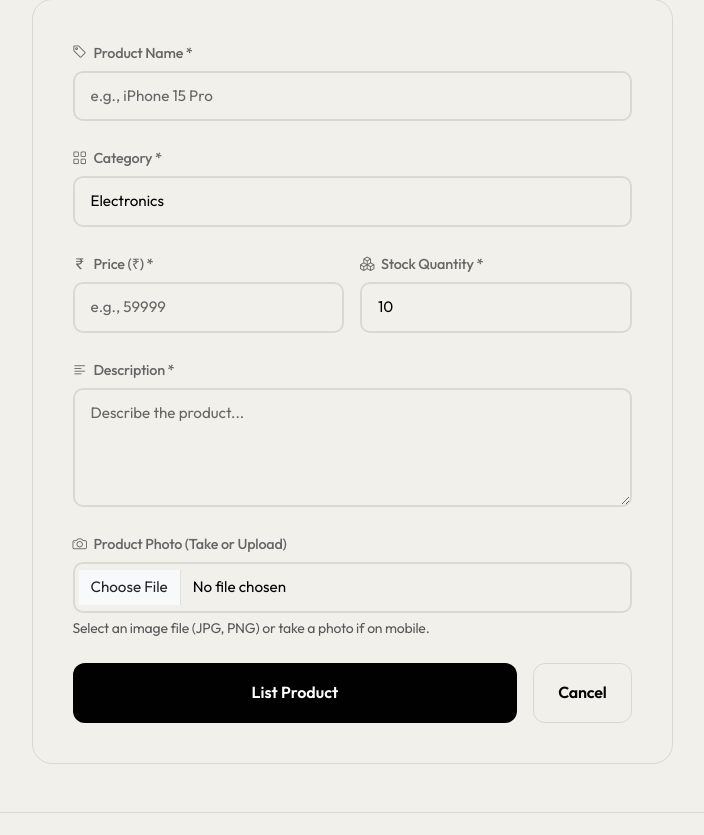
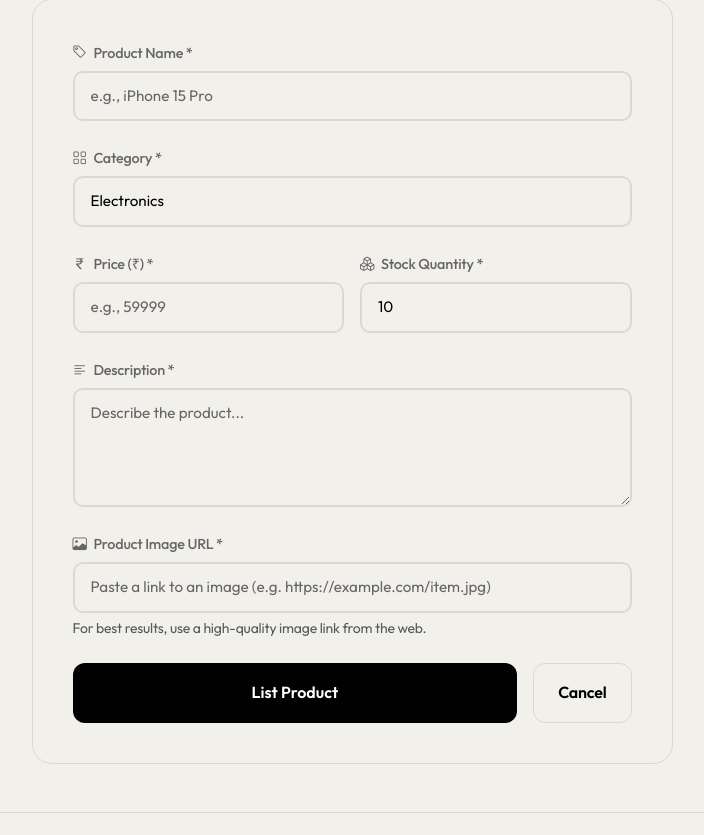
Before and after one commit to harshal9834/shopzone, a Django app: page /add-product/ in a window 1280 px wide. Shown: the part 389-1224 px from the top of the page, without its empty margins (288-992 px from the left). Run offline with Django 4.2, Linux system fonts and the light colour scheme; the visitor is signed in with stand-in values (Sample User, id 1).

Commit message:
Switch product images to URL-based to fix Vercel read-only filesystem error

```diff
--- a/store/forms.py
+++ b/store/forms.py
@@ -96,12 +96,12 @@ class ProductForm(forms.Form):
         ],
         widget=forms.Select(attrs={'class': 'form-control'})
     )
-    image = forms.ImageField(
+    image_url = forms.URLField(
         required=False,
-        label='Product Photo',
-        widget=forms.ClearableFileInput(attrs={
+        label='Product Image URL',
+        widget=forms.URLInput(attrs={
             'class': 'form-control',
-            'accept': 'image/*'
+            'placeholder': 'Paste a link to an image (e.g. https://example.com/item.jpg)'
         })
     )
     stock = forms.IntegerField(
--- a/store/views.py
+++ b/store/views.py
@@ -416,17 +416,12 @@ def add_product(request):
         return redirect('home')
 
     if request.method == 'POST':
-        form = ProductForm(request.POST, request.FILES)
+        form = ProductForm(request.POST)
         if form.is_valid():
             products_col = get_products_collection()
 
-            # Handle Image Upload
-            image_url = '/static/images/default-product.png'
-            if 'image' in request.FILES:
-                image_file = request.FILES['image']
-                fs = FileSystemStorage()
-                filename = fs.save(f'products/{image_file.name}', image_file)
-                image_url = fs.url(filename)
+            # Use the URL entered in the form, or a default fallback image
+            image_url = form.cleaned_data.get('image_url') or '/static/images/default-product.png'
 
             # Create the product document for MongoDB
             product_data = {
@@ -475,26 +470,17 @@ def edit_product(request, product_id):
         messages.error(request, 'Invalid product ID!')
         return redirect('admin_panel')
 
-    if request.method == 'POST':
-        form = ProductForm(request.POST, request.FILES)
+        form = ProductForm(request.POST)
         if form.is_valid():
-            # Handle photo update
+            # Update fields in MongoDB
             update_fields = {
                 'name': form.cleaned_data['name'],
                 'description': form.cleaned_data['description'],
                 'price': float(form.cleaned_data['price']),
                 'category': form.cleaned_data['category'],
                 'stock': form.cleaned_data['stock'],
+                'image_url': form.cleaned_data.get('image_url') or '/static/images/default-product.png',
             }
-
-            if 'image' in request.FILES:
-                image_file = request.FILES['image']
-                fs = FileSystemStorage()
-                filename = fs.save(f'products/{image_file.name}', image_file)
-                update_fields['image_url'] = fs.url(filename)
-            elif not product.get('image_url'):
-                # If no image uploaded AND no existing image, set default
-                update_fields['image_url'] = '/static/images/default-product.png'
 
             # Update the document in MongoDB
             products_col.update_one(
--- a/templates/add_product.html
+++ b/templates/add_product.html
@@ -33,7 +33,7 @@
 
       <!-- Product Form Card -->
       <div class="product-detail-card fade-in">
-        <form method="POST" id="productForm" enctype="multipart/form-data">
+        <form method="POST" id="productForm">
           {% csrf_token %}
 
           <!-- Product Name -->
@@ -82,17 +82,17 @@
             {{ form.description }}
           </div>
 
-          <!-- Product Photo -->
+          <!-- Product Photo URL -->
           <div class="mb-4">
-            <label class="form-label" for="{{ form.image.id_for_label }}">
-              <i class="bi bi-camera me-1"></i> Product Photo (Take or Upload)
+            <label class="form-label" for="{{ form.image_url.id_for_label }}">
+              <i class="bi bi-image me-1"></i> Product Image URL *
             </label>
-            {{ form.image }}
+            {{ form.image_url }}
             <div class="text-muted small mt-1">
-              Select an image file (JPG, PNG) or take a photo if on mobile.
+              For best results, use a high-quality image link from the web.
             </div>
-            {% if form.image.errors %}
-              <div class="text-danger small mt-1">{{ form.image.errors }}</div>
+            {% if form.image_url.errors %}
+              <div class="text-danger small mt-1">{{ form.image_url.errors }}</div>
             {% endif %}
           </div>
 
@@ -127,25 +127,25 @@
 
 {% block extra_scripts %}
 <script>
-// Live image preview when file is selected
-const fileInput = document.getElementById('{{ form.image.id_for_label }}');
+// Live image preview when URL is entered/pasted
+const urlInput = document.getElementById('{{ form.image_url.id_for_label }}');
 const previewContainer = document.getElementById('imagePreviewContainer');
 const previewImg = document.getElementById('imagePreview');
 
-if (fileInput) {
-  fileInput.addEventListener('change', function() {
-    const file = this.files[0];
-    if (file) {
-      const reader = new FileReader();
-      reader.onload = function(e) {
-        previewImg.src = e.target.result;
-        previewContainer.style.display = 'block';
-      };
-      reader.readAsDataURL(file);
+if (urlInput) {
+  const updatePreview = () => {
+    const url = urlInput.value.trim();
+    if (url) {
+      previewImg.src = url;
+      previewContainer.style.display = 'block';
     } else {
       previewContainer.style.display = 'none';
     }
-  });
+  };
+
+  urlInput.addEventListener('input', updatePreview);
+  urlInput.addEventListener('change', updatePreview);
+  urlInput.addEventListener('paste', () => setTimeout(updatePreview, 100));
 
   // Show existing image if in edit mode (from MongoDB image_url)
   {% if product.image_url %}
```
